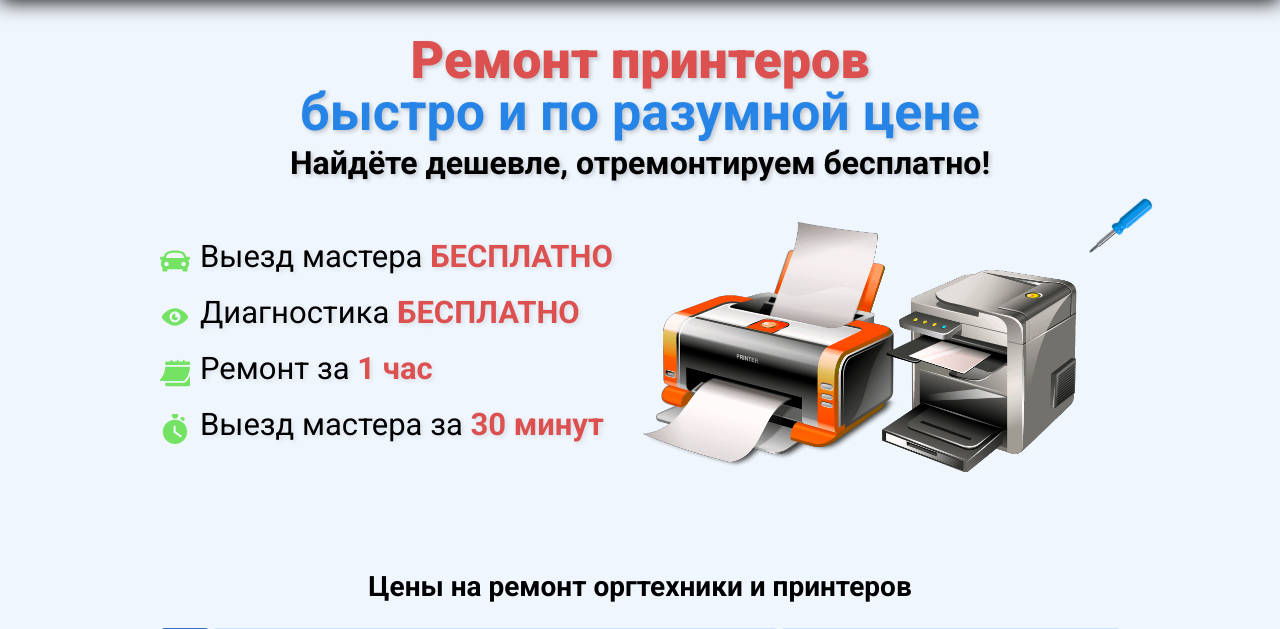
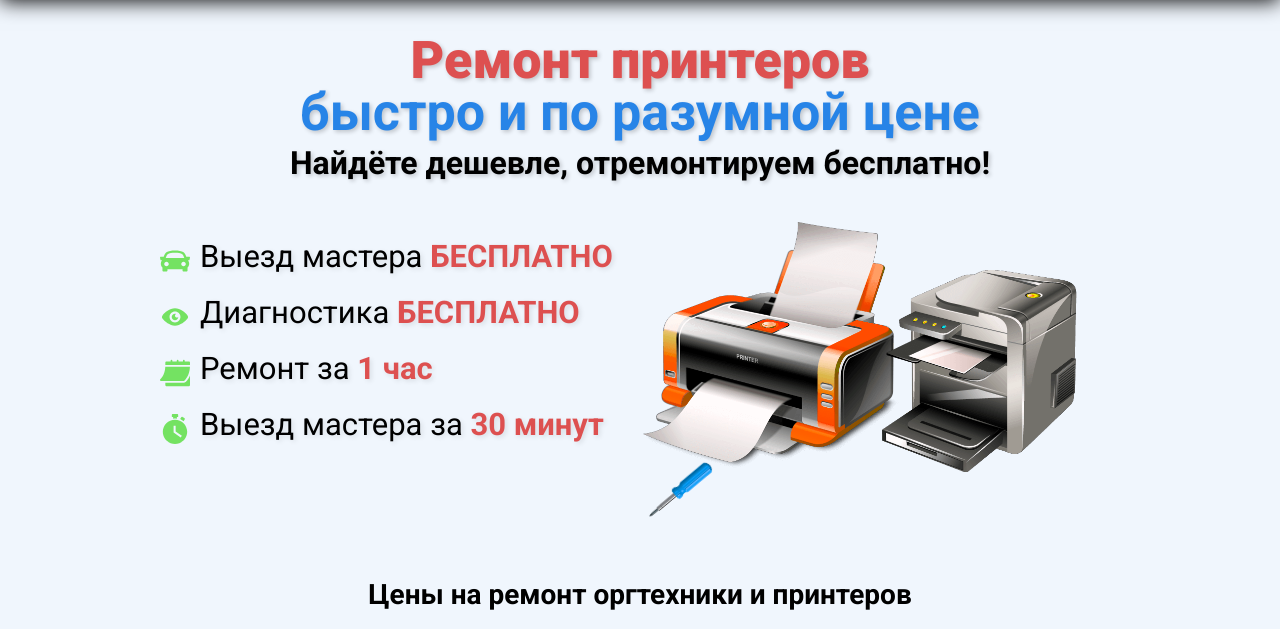
Before and after one commit to cosual/PowerPrint, a PHP site: page / in a window 1280 px wide. Shown: the part 67-696 px from the top of the page. Run offline with PHP 8.4, Linux system fonts and the light colour scheme.

Commit message:
not absolute

```diff
--- a/style.css
+++ b/style.css
@@ -216,11 +216,10 @@ footer {
 	font-weight: 500;
 }
 #screw {
-	position: absolute;
 	max-width: 80px;
 	transform: rotate(140deg);
 }
-@media screen and (min-width: 1500px) {
+@media screen and (min-width: 1600px) {
 	#screw {
 		position: absolute;
 		left: 1464px;
```
